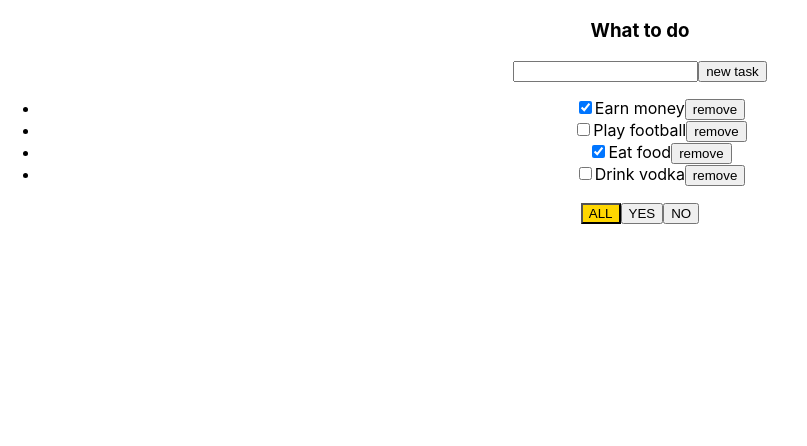
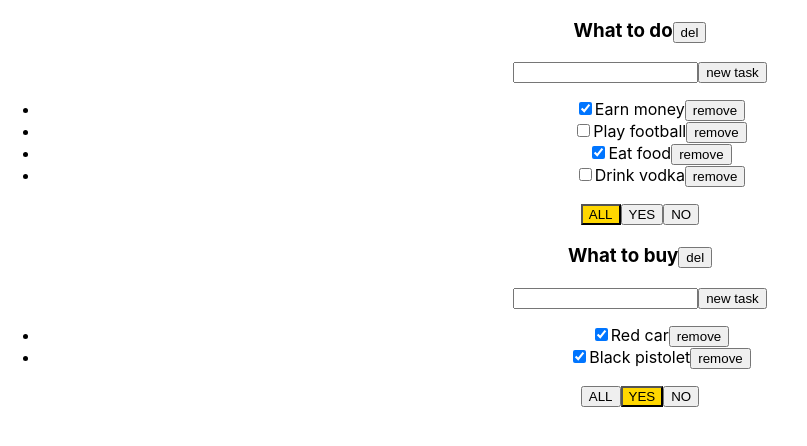
Before and after one commit to pavelminsk1979/repeatTodolist2, a React (Create React App) app: page / in a window 1280 px wide. Shown: the top 446 px of the page, without its empty margins (0-807 px from the left). Built offline with nearby package versions, Linux system fonts and the light colour scheme.

Commit message:
Lesson2 two todolists

```diff
--- a/src/App.tsx
+++ b/src/App.tsx
@@ -2,56 +2,95 @@ import React, {useState} from 'react';
 import './App.css';
 import {Todolist} from "./Todolist";
 import {v1} from "uuid";
+
 
 export type TaskType = {
     id: string
     title: string
     isDone: boolean
 }
-export type FilterType='all'|'yes'|'no'
+export type FilterType = 'all' | 'yes' | 'no'
 
+type TodolistsStateType = {
+    id: string
+    title: string
+    filter: FilterType
+}
 
 function App() {
-    const [tasks, setTasks] = useState([
+    const todolist1 = v1()
+    const todolist2 = v1()
+    const [todolists, setTodolist] = useState<Array<TodolistsStateType>>([
+        {id: todolist1, title: 'What to do', filter: 'all'},
+        {id: todolist2, title: 'What to buy', filter: 'yes'}
+    ])
+    const [tasks, setTasks] = useState({
+            [todolist1]: [
                 {id: v1(), title: 'Earn money', isDone: true},
                 {id: v1(), title: 'Play football', isDone: false},
                 {id: v1(), title: 'Eat food', isDone: true},
                 {id: v1(), title: 'Drink vodka', isDone: false},
-        ]
+            ],
+            [todolist2]: [
+                {id: v1(), title: 'Red car', isDone: true},
+                {id: v1(), title: 'Green dollars', isDone: false},
+                {id: v1(), title: 'Black pistolet', isDone: true},
+
+            ],
+        }
     )
 
-    const changeCheckboxTask = (idTask:string,isDone:boolean) => {
-        setTasks(tasks.map(el=>el.id===idTask
-        ?{...el,isDone}:el))
+    const changeCheckboxTask = (idTodol:string,idTask: string, isDone: boolean) => {
+        setTasks({...tasks,[idTodol]:tasks[idTodol].map(
+            el=>el.id===idTask?{...el,isDone}:el
+            )})
     }
 
-    const addedTask=(text:string)=>{
-        setTasks([{id: v1(),title: text,isDone: false},...tasks])
+    const addedTask = (idTodol:string,text: string) => {
+        setTasks({...tasks,[idTodol]:[
+                {id: v1(), title: text, isDone: true},...tasks[idTodol]]})
     }
 
-    const removeTask = (idTask:string) => {
-        setTasks(tasks.filter(t=>t.id!==idTask))
+    const removeTask = (idTodol:string,idTask: string) => {
+        setTasks({...tasks,[idTodol]:tasks[idTodol].filter(
+            el=>el.id!==idTask)})
     }
 
-    const[filter,setFilter]=useState<FilterType>('all')
-    const filterTasks = (valueButtonFilter:FilterType) => {
-        setFilter(valueButtonFilter)
+    const filterTasks = (idTodol: string, valueButtonFilter: FilterType) => {
+        setTodolist(todolists.map(el => el.id === idTodol
+            ? {...el, filter: valueButtonFilter} : el))
     }
-    let tasksAfterFilter=tasks
-    if(filter==='yes'){tasksAfterFilter=tasks.filter(el=>el.isDone)}
-    if(filter==='no'){tasksAfterFilter=tasks.filter(el=>!el.isDone)}
+
 
     return (
         <div className="App">
+            {
+                todolists.map(todol => {
+
+                    let tasksAfterFilter = tasks[todol.id]
+                    if (todol.filter === 'yes') {
+                        tasksAfterFilter = tasksAfterFilter.filter(el => el.isDone)
+                    }
+                    if (todol.filter === 'no') {
+                        tasksAfterFilter = tasksAfterFilter.filter(el => !el.isDone)
+                    }
+
+                    return (
                         <Todolist
-                filterValue={filter}
+                            todolistId={todol.id}
+                            key={todol.id}
+                            filterValue={todol.filter}
                             changeCheckboxTask={changeCheckboxTask}
                             addedTask={addedTask}
                             filterTasks={filterTasks}
                             removeTask={removeTask}
-                header={'What to do'}
+                            header={todol.title}
                             tasks={tasksAfterFilter}
                         />
+                    )
+                })
+            }
+
         </div>
     );
 }
--- a/src/Todolist.tsx
+++ b/src/Todolist.tsx
@@ -5,11 +5,12 @@ import st from './Todolist.module.css';
 type TodolistType = {
     header: string
     tasks: Array<TaskType>
-    removeTask: (idTask: string) => void
-    filterTasks: (valueButtonFilter: FilterType) => void
-    addedTask: (text: string) => void
-    changeCheckboxTask: (idTask: string, isDone: boolean) => void
+    removeTask: (idTodol:string,idTask: string) => void
+    filterTasks: (idTodol:string,valueButtonFilter: FilterType) => void
+    addedTask: (idTodol:string,text: string) => void
+    changeCheckboxTask: (idTodol:string,idTask: string, isDone: boolean) => void
     filterValue:FilterType
+    todolistId:string
 }
 
 export function Todolist(props: TodolistType) {
@@ -23,7 +24,7 @@ export function Todolist(props: TodolistType) {
 
     const addedTaskHandler = () => {
         if (text.trim() !== '') {
-            props.addedTask(text.trim())
+            props.addedTask(props.todolistId,text.trim())
         }else {setInputRed('Text requaried!')}
         setText('')
     }
@@ -34,22 +35,26 @@ export function Todolist(props: TodolistType) {
     }
 
     const removeHundler = (idTask: string) => {
-        props.removeTask(idTask)
+        props.removeTask(props.todolistId,idTask)
     }
 
-    const filterTasksHandler = (valueButtonFilter: FilterType) => {
-        props.filterTasks(valueButtonFilter)
+    const filterTasksHandler = (idTodol:string,valueButtonFilter: FilterType) => {
+        props.filterTasks(idTodol,valueButtonFilter)
     }
 
     const changeCheckboxHandler = (idTask: string, isDone: boolean) => {
-        props.changeCheckboxTask(idTask, isDone)
+        props.changeCheckboxTask(props.todolistId,idTask, isDone)
     }
 
 
     return (
         <div>
             <div>
-                <h3>{props.header}</h3>
+                <h3>
+                    {props.header}
+                    <button>del</button>
+                </h3>
+
                 <div>
                     <input
                         className={inputRed?st.redInput:''}
@@ -83,11 +88,14 @@ export function Todolist(props: TodolistType) {
                 </ul>
                 <div>
                     <button className={props.filterValue==='all'?st.buttonFilter:''}
-                        onClick={() => filterTasksHandler('all')}>ALL</button>
+                        onClick={() => filterTasksHandler(
+                            props.todolistId,'all')}>ALL</button>
                     <button className={props.filterValue==='yes'?st.buttonFilter:''}
-                        onClick={() => filterTasksHandler('yes')}>YES</button>
+                        onClick={() => filterTasksHandler(
+                            props.todolistId,'yes')}>YES</button>
                     <button className={props.filterValue==='no'?st.buttonFilter:''}
-                        onClick={() => filterTasksHandler('no')}>NO</button>
+                        onClick={() => filterTasksHandler(
+                            props.todolistId,'no')}>NO</button>
                 </div>
             </div>
         </div>
```
Lines whose indentation alone changed are shown as unchanged.
